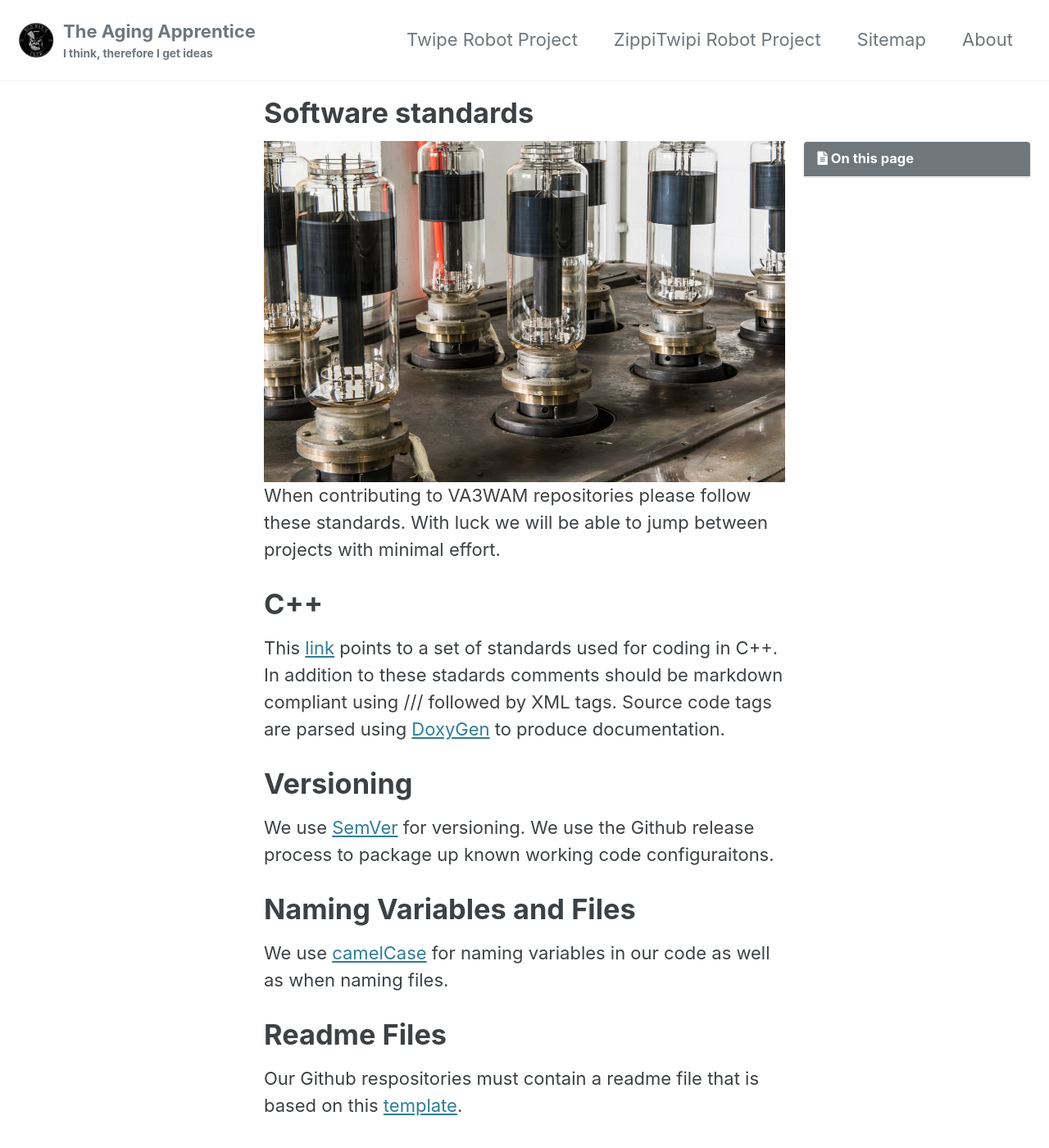
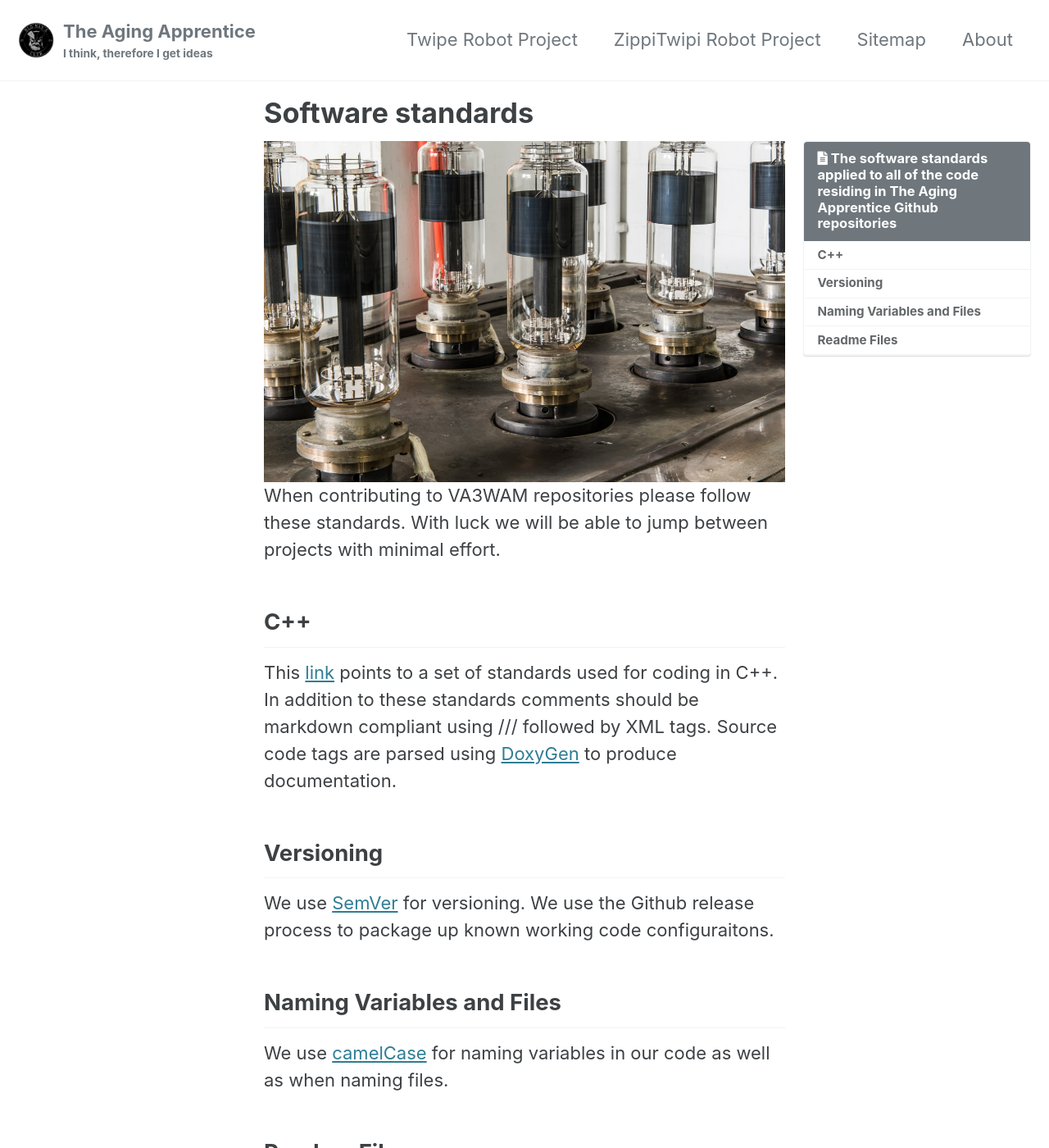
Before and after one commit to va3wam/va3wam.github.io, a Jekyll site: the page built from _pages/softwareStandards.md, in a window 1280 px wide and 1400 px high. Shown: the whole window at 82% size. Built offline with Jekyll 4.4.1, drawn with Linux system fonts in a browser that asks for light colours; cached includes are drawn as plain includes.

Commit message:
Update softwareStandards.md

```diff
--- a/_pages/softwareStandards.md
+++ b/_pages/softwareStandards.md
@@ -5,23 +5,25 @@ permalink: /softwareStandards/
 title: "Software standards"
 excerpt: "Summary of the coding standards and best practices used for our projects."
 toc: true
+toc_label: "The software standards applied to all of the code residing in The Aging Apprentice Github repositories"
+
 ---
 <img src="/assets/images/vaccumTubes.jpg" alt="vaccum tubes" width="100%" height="50%">
 When contributing to VA3WAM repositories please follow these standards. With luck we will be able to jump between projects
 with minimal effort.
 
-<h1>C++</h1>
+## C++
 This <a href="http://www.edparrish.net/common/cppdoc.html">link</a> points to a set of standards used for coding in C++.
-In addition to these stadards comments should be markdown compliant using /// followed by XML tags. Source code tags are
+In addition to these standards comments should be markdown compliant using /// followed by XML tags. Source code tags are
 parsed using <a href="https://en.wikipedia.org/wiki/Doxygen">DoxyGen</a> to produce documentation.
 
-<h1>Versioning</h1>
+## Versioning
 We use <a href="http://semver.org/">SemVer</a> for versioning. We use the Github release process to package up known working
 code configuraitons.
 
-<h1>Naming Variables and Files</h1>
+## Naming Variables and Files
 We use <a href="https://en.wikipedia.org/wiki/Camel_case">camelCase</a> for naming variables in our code as well as when naming files.
 
-<h1>Readme Files</h1>
+## Readme Files
 Our Github respositories must contain a readme file that is based on this
 <a href="https://github.com/va3wam/TWIPe/blob/Andrew/README.md">template</a>.
```
